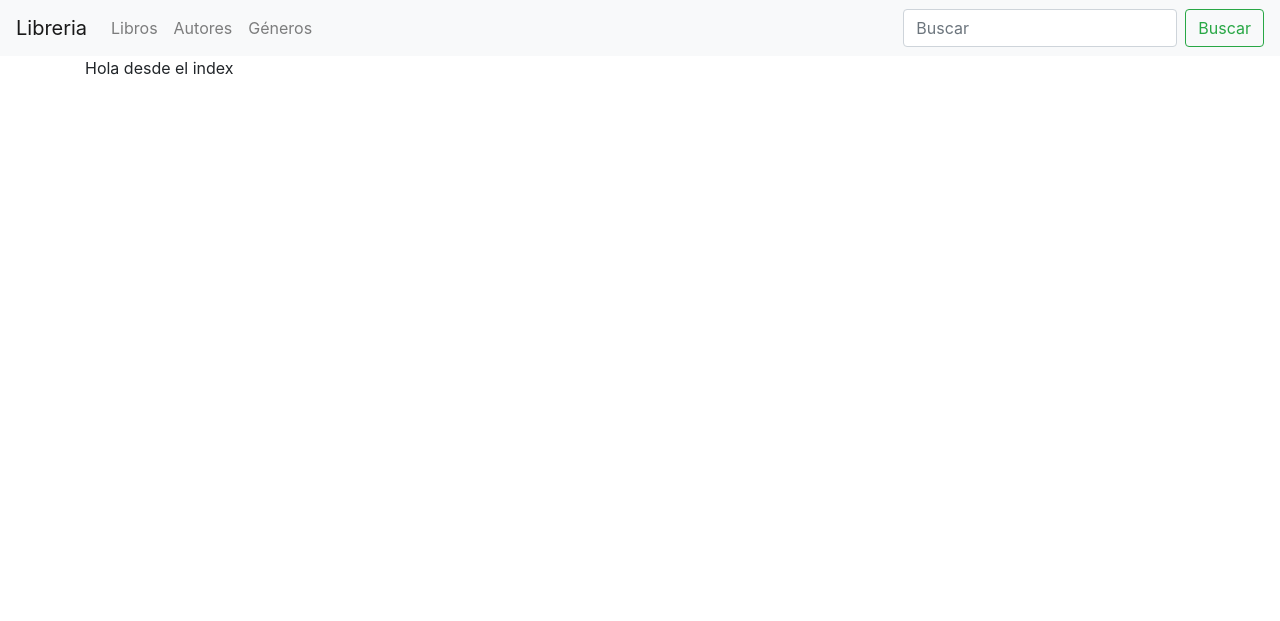
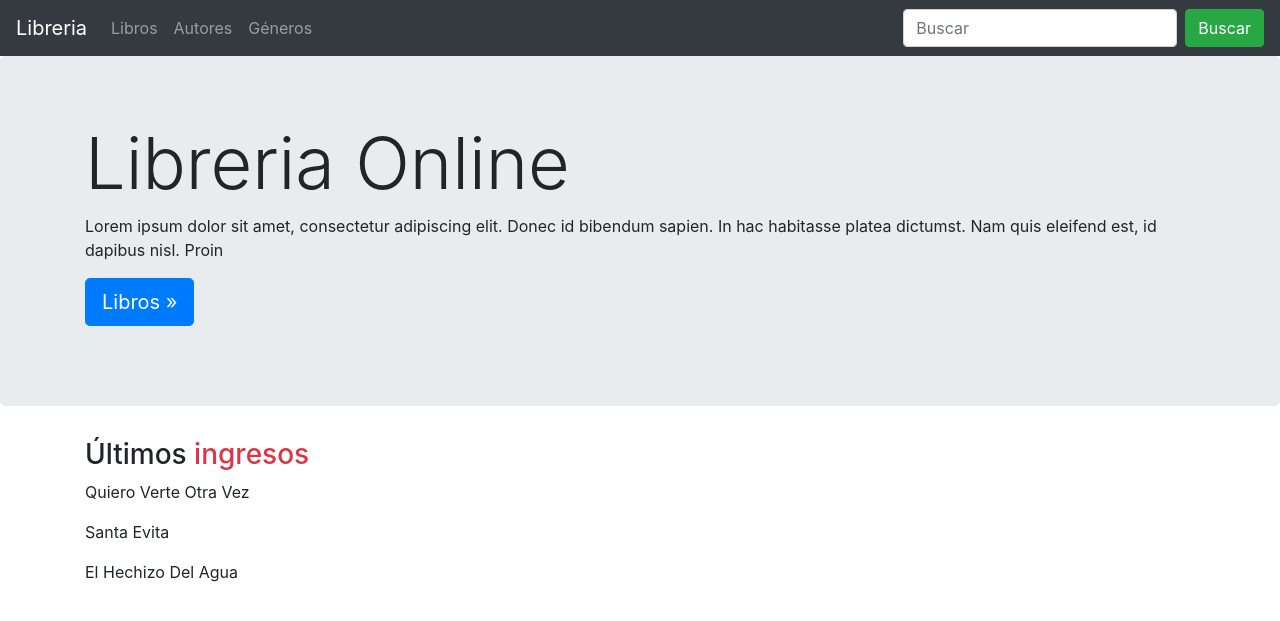
Before and after one commit to dfratesi/Entrega1-Fratesi, a Django app: page / in a window 1280 px wide. Shown: the top 621 px of the page. Run offline with Django 4.2, Linux system fonts and the light colour scheme; data comes from the database, SQL or seed files in the repository.

Commit message:
modificacion del index

```diff
--- a/libreria/views.py
+++ b/libreria/views.py
@@ -5,7 +5,9 @@ from django.db.models import Q
 
 
 def home(request):
-    return render(request, "index.html")
+    libros = Libro.objects.all().order_by('-id')[:3]
+    context = {'libros': libros}
+    return render(request, "index.html", context=context)
 
 
 def lista_libros(request):
--- a/templates/base.html
+++ b/templates/base.html
@@ -21,11 +21,9 @@
         {% block navbar %}
             {% include "navbar.html" %}
         {% endblock navbar %}
-        <div class="container">
             {% block content %}
                 Hola desde la base
             {% endblock content %}
-        </div>
         <!-- Optional JavaScript; choose one of the two! -->
         <!-- Option 1: jQuery and Bootstrap Bundle (includes Popper) -->
         <script src="https://cdn.jsdelivr.net/npm/jquery@3.5.1/dist/jquery.slim.min.js" integrity="sha384-DfXdz2htPH0lsSSs5nCTpuj/zy4C+OGpamoFVy38MVBnE+IbbVYUew+OrCXaRkfj" crossorigin="anonymous"></script>
--- a/templates/index.html
+++ b/templates/index.html
@@ -3,5 +3,32 @@
     Libreria online
 {% endblock title %}
 {% block content %}
-    Hola desde el index
+    <div class="jumbotron">
+        <div class="container">
+            <h1 class="display-3">Libreria Online</h1>
+            <p>
+                Lorem ipsum dolor sit amet, consectetur adipiscing elit. Donec id bibendum sapien. In hac habitasse platea dictumst. Nam quis eleifend est, id dapibus nisl. Proin
+            </p>
+            <p>
+                <a class="btn btn-primary btn-lg"
+                   href="{% url 'libreria:book-list' %}"
+                   role="button">Libros &#187</a>
+            </p>
+        </div>
+    </div>
+    <div class="container">
+        <div class="row">
+            <div class="col">
+                <h3>
+                    Últimos <span class="text-danger"">ingresos</span>
+                </h3>
+            </div>
+        </div>
+        <div class="row">
+            <div class="col">
+                {% for libro in libros %}<p>{{ libro.title }}</p>{% endfor %}
+            </div>
+        </div>
+    </div>
+    <!--/container-->
 {% endblock content %}
--- a/templates/navbar.html
+++ b/templates/navbar.html
@@ -2,7 +2,7 @@
 {% url 'libreria:book-list' as books %}
 {% url 'libreria:autores-list' as autores %}
 {% url 'libreria:generos-list' as generos %}
-<nav class="navbar navbar-expand-lg navbar-light bg-light">
+<nav class="navbar navbar-expand-lg navbar-dark bg-dark">
   <a class="navbar-brand" href="{% url 'index' %}">Libreria</a>
   <button class="navbar-toggler"
           type="button"
@@ -41,6 +41,6 @@
            name="search"
            placeholder="Buscar"
            aria-label="Search"/>
-    <button class="btn btn-outline-success my-2 my-sm-0" type="submit">Buscar</button>
+    <button class="btn btn-success my-2 my-sm-0" type="submit">Buscar</button>
   </form>
 </nav>
```
